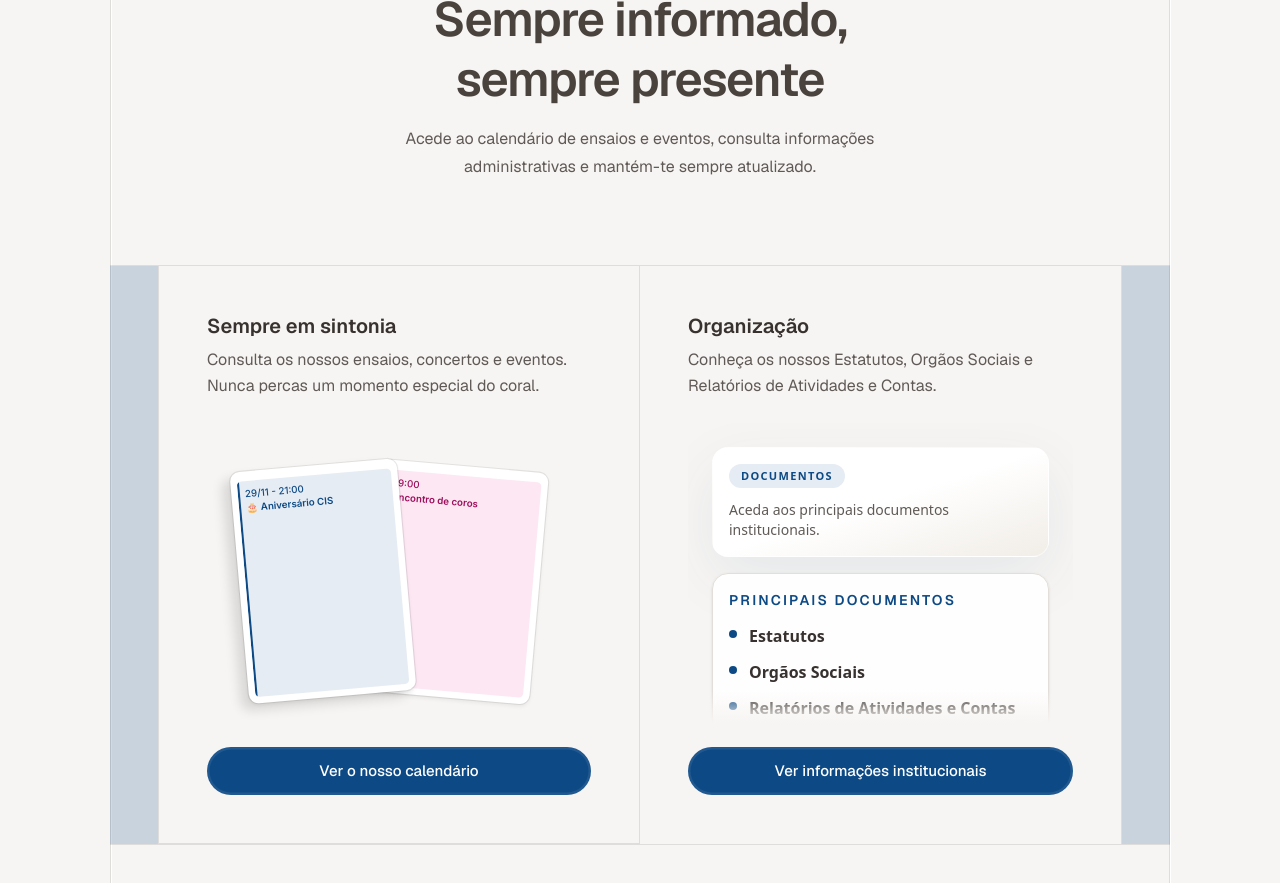
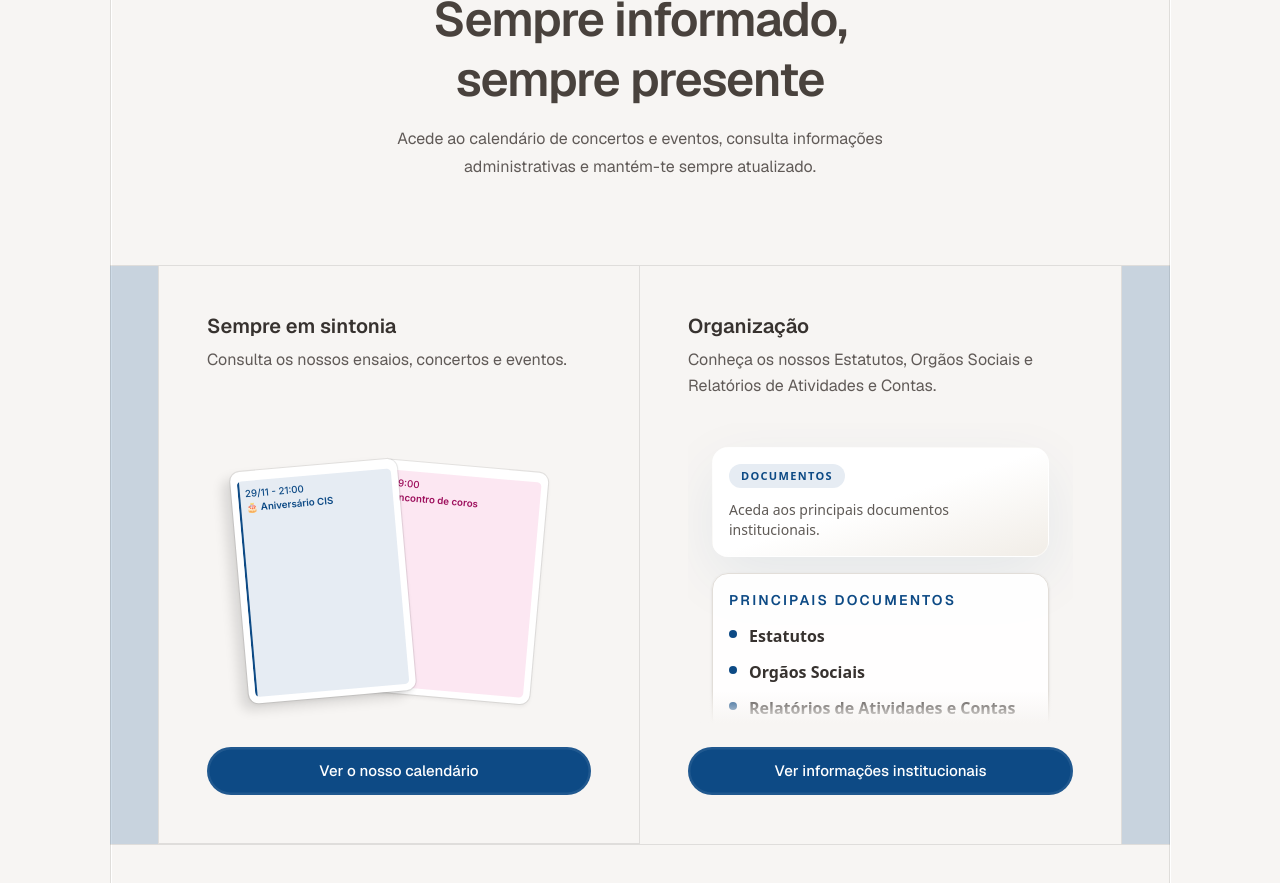
Before and after one commit to RodrigoRafaelSantos7/cis001, a Next.js app: page / in a window 1280 px wide. Shown: the part 2620-3503 px from the top of the page. Built offline with nearby package versions, Linux system fonts and the light colour scheme; no server answers; a web font is replaced by a local one; what @t3-oss/env-nextjs would draw is missing.

Commit message:
Update text content in BentoGrid component for accuracy
- Changed "calendário de ensaios" to "calendário de concertos" for improved clarity.
- Added a line break in the description to enhance readability.

```diff
--- a/src/components/app/bento-grid.tsx
+++ b/src/components/app/bento-grid.tsx
@@ -13,7 +13,7 @@ const BentoGrid = () => {
             sempre presente
           </div>
           <div className="self-stretch text-center font-normal font-sans text-[#605A57] text-sm leading-6 sm:text-base sm:leading-7">
-            Acede ao calendário de ensaios e eventos, consulta informações
+            Acede ao calendário de concertos e eventos, consulta informações
             <br />
             administrativas e mantém-te sempre atualizado.
           </div>
@@ -33,8 +33,8 @@ const BentoGrid = () => {
                 Sempre em sintonia
               </h3>
               <p className="font-normal font-sans text-[#605A57] text-sm leading-relaxed md:text-base">
-                Consulta os nossos ensaios, concertos e eventos. Nunca percas um
-                momento especial do coral.
+                Consulta os nossos ensaios, concertos e eventos. <br />
+                &nbsp;
               </p>
             </div>
             <div className="flex h-[200px] w-full items-center justify-center overflow-hidden rounded-lg sm:h-[250px] md:h-[300px]">
```
